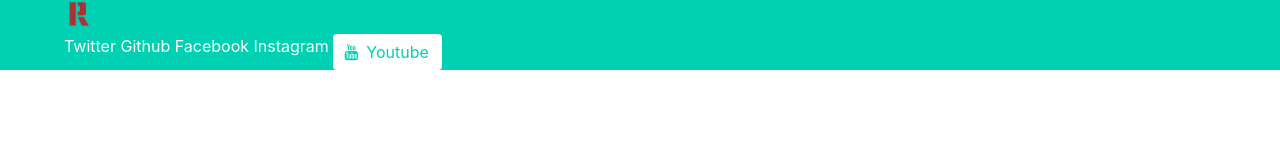
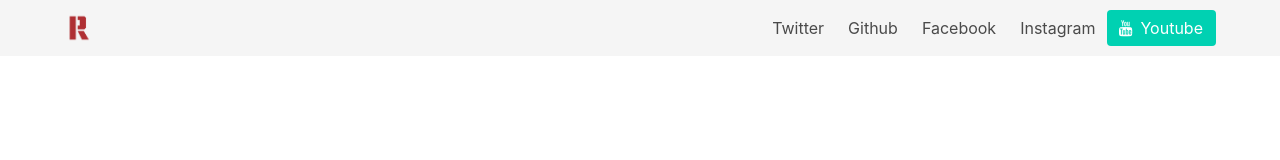
Before and after one commit to joserph/joserph, a plain HTML site: page index.html in a window 1280 px wide. Drawn offline with nearby package versions, Linux system fonts and the light colour scheme.

Commit message:
menu responsive

```diff
--- a/index.html
+++ b/index.html
@@ -2,7 +2,7 @@
 <html lang="es">
 <head>
   <meta charset="UTF-8">
-  <meta name="viewport" content="width=device-width, initial-scale=1.0">
+  <meta name="viewport" content="width=device-width, initial-scale=1">
   <meta http-equiv="X-UA-Compatible" content="ie=edge">
   <title>Joserph</title>
   <link rel="stylesheet" href="https://cdnjs.cloudflare.com/ajax/libs/font-awesome/4.7.0/css/font-awesome.min.css">
@@ -10,30 +10,53 @@
   <link rel="stylesheet" href="asset/css/styles.css">
 </head>
 <body>
-  <section class="hero is-primary is-medium">
-    <div class="hero-head">
-      <header class="nav">
-        <div class="container">
-          <div class="nav-left">
-            <a href="" class="nav-item">
-              <img src="asset/img/Logo_09.png" alt="joserph" class="logo">
-            </a>
-          </div>
-          <div class="nav-right nav-menu">
-            <a href="https://twitter.com/joserph_a" target="_blank" class="nav-item">Twitter</a>
-            <a href="https://github.com/joserph" target="_blank" class="nav-item">Github</a>
-            <a href="https://www.facebook.com/joserph.a" target="_blank" class="nav-item">Facebook</a>
-            <a href="https://www.instagram.com/joserph.a/" target="_blank" class="nav-item">Instagram</a>
-            <span class="nav-item">
-              <a href="https://www.youtube.com/channel/UC66zpXCu78-88CboaSbhFsQ?view_as=subscriber" class="button is-primary is-inverted">
-                <span class="icon"><i class="fa fa-youtube"></i></span>
-                <span>Youtube</span>
-              </a>
-            </span>
+  <nav class="navbar is-light">
+    <div class="container">
+      <div class="navbar-brand">
+        <a class="navbar-item" href="/">
+          <img src="asset/img/Logo_09.png" alt="Joserph" class="logo">
+        </a>
+        <div class="navbar-burger burger" data-target="navbarExampleTransparentExample">
+          <span></span>
+          <span></span>
+          <span></span>
+        </div>
+      </div>
+      <div id="navbarExampleTransparentExample" class="navbar-menu">
+          <div class="navbar-end">
+            <div class="navbar-item">
+
+                <a href="https://twitter.com/joserph_a" target="_blank" class="navbar-item">Twitter</a>
+                <a href="https://github.com/joserph" target="_blank" class="navbar-item">Github</a>
+                <a href="https://www.facebook.com/joserph.a" target="_blank" class="navbar-item">Facebook</a>
+                <a href="https://www.instagram.com/joserph.a/" target="_blank" class="navbar-item">Instagram</a>
+                <p class="control">
+                  <a class="button is-primary" href="https://www.youtube.com/channel/UC66zpXCu78-88CboaSbhFsQ?view_as=subscriber">
+                    <span class="icon">
+                      <i class="fa fa-youtube"></i>
+                    </span>
+                    <span>Youtube</span>
+                  </a>
+                </p>
+
+            </div>
           </div>
         </div>
-      </header>
     </div>
-  </section>
+
+
+
+  </nav>
+  <script>
+  (function(){
+    var burger = document.querySelector('.burger');
+    var nav = document.querySelector('#'+burger.dataset.target);
+
+    burger.addEventListener('click', function(){
+      burger.classList.toggle('is-active');
+      nav.classList.toggle('is-active');
+    });
+  })();
+</script>
 </body>
 </html>
```
